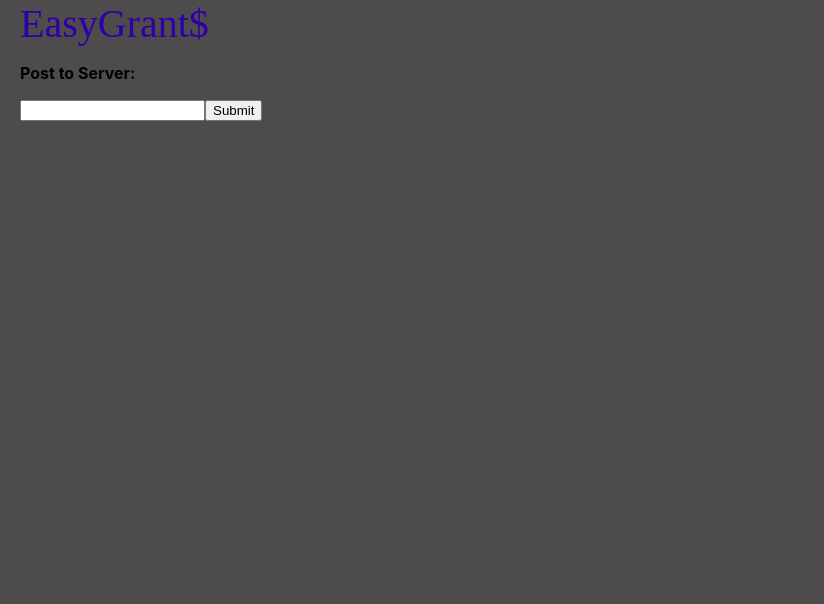
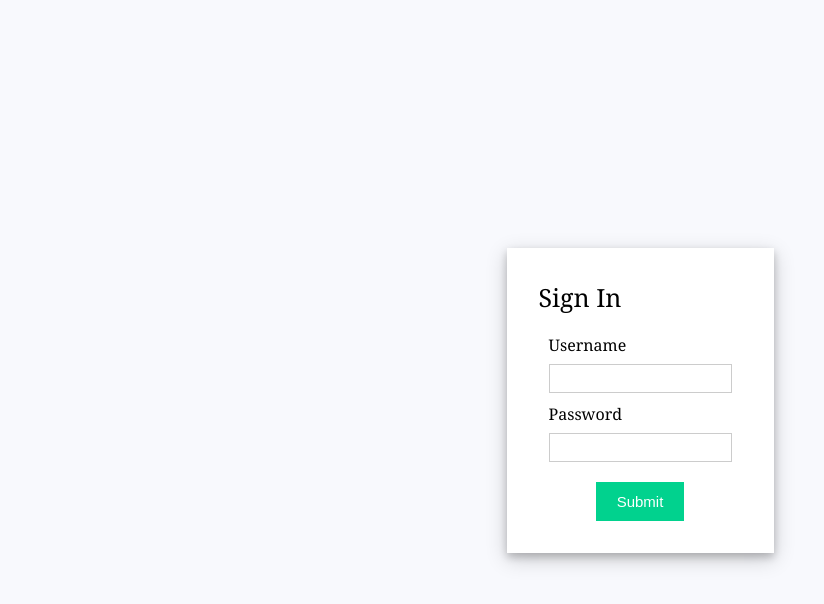
Before and after one commit to AlexanderColemanIven/EasyGrant, a React (Create React App) app in the folder ezgrant/: page /admin in a window 1280 px wide. Shown: the top 604 px of the page, without its empty margins (0-824 px from the left). Built offline with nearby package versions, Linux system fonts and the light colour scheme.

Commit message:
major changes

```diff
--- a/ezgrant/package.json
+++ b/ezgrant/package.json
@@ -9,7 +9,9 @@
     "@testing-library/user-event": "^13.5.0",
     "antd": "^5.9.2",
     "aws-sdk": "^2.1453.0",
+    "bcryptjs": "^2.4.3",
     "body-parser": "^1.20.2",
+    "cheerio": "^1.0.0-rc.12",
     "concurrently": "^8.2.1",
     "cookie-parser": "~1.4.3",
     "cors": "^2.8.5",
@@ -33,10 +35,14 @@
     "os": "^0.1.2",
     "path": "^0.12.7",
     "process": "^0.11.10",
+    "puppeteer": "^21.3.4",
     "react": "^18.2.0",
     "react-dom": "^18.2.0",
+    "react-router-dom": "^6.16.0",
     "react-scripts": "^5.0.1",
     "readline": "^1.3.0",
+    "request": "^2.81.0",
+    "request-promise": "^4.2.6",
     "stream": "^0.0.2",
     "stream-browserify": "^3.0.0",
     "stream-http": "^3.2.0",
--- /dev/null
+++ b/ezgrant/src/App.js
@@ -0,0 +1,20 @@
+import React from 'react';
+import './App.css';
+import { BrowserRouter as Router, Routes, Route }
+    from 'react-router-dom';
+import HomePage from './pages/home';
+import AdminPage from './pages/admin';
+
+
+function App() {
+    return (
+        <Router>
+            <Routes>
+                <Route exact path='/' element={<HomePage />} />
+                <Route path='/admin' element={<AdminPage />} />
+            </Routes>
+        </Router>
+    );
+}
+
+export default App;
--- a/ezgrant/src/components/easy-grants/index.js
+++ /dev/null
@@ -1,2 +0,0 @@
-import EasyGrants from './easy-grants.js';
-export default EasyGrants;
--- a/ezgrant/src/index.js
+++ b/ezgrant/src/index.js
@@ -1,11 +1,14 @@
 import React from 'react';
+import { BrowserRouter as Router, Routes, Route }
+    from 'react-router-dom';
 import ReactDOM from 'react-dom/client';
 import './index.css';
-import EasyGrants from './components/easy-grants';
+import App from './App';
+
 
 const root = ReactDOM.createRoot(document.getElementById('root'));
 root.render(
   <React.StrictMode>
-    <EasyGrants />
+    <App/>
   </React.StrictMode>
 );
--- /dev/null
+++ b/ezgrant/src/pages/admin/admin-page.css
@@ -0,0 +1,63 @@
+.admin-page {
+    font-family: sans-serif;
+    display: flex;
+    align-items: center;
+    justify-content: center;
+    flex-direction: column;
+    gap: 20px;
+    height: 100vh;
+    font-family: Cambria, Cochin, Georgia, Times, "Times New Roman", serif;
+    background-color: #f8f9fd;
+  }
+
+  input[name="uname"],
+  input[type="password"] {
+    height: 25px;
+    border: 1px solid rgba(0, 0, 0, 0.2);
+  }
+
+  .admin-login-submit {
+    margin-top: 10px;
+    cursor: pointer;
+    font-size: 15px;
+    background: #01d28e;
+    border: 1px solid #01d28e;
+    color: #fff;
+    padding: 10px 20px;
+  }
+
+  .admin-login-submit:hover {
+    background: #6cf0c2;
+  }
+
+  .button-container {
+    display: flex;
+    justify-content: center;
+  }
+
+  .admin-login-form {
+    background-color: white;
+    padding: 2rem;
+    box-shadow: 0 4px 8px 0 rgba(0, 0, 0, 0.2), 0 6px 20px 0 rgba(0, 0, 0, 0.19);
+  }
+
+  .list-container {
+    display: flex;
+  }
+
+  .error {
+    color: red;
+    font-size: 12px;
+  }
+
+  .admin-page-title {
+    font-size: 25px;
+    margin-bottom: 20px;
+  }
+
+  .input-container {
+    display: flex;
+    flex-direction: column;
+    gap: 8px;
+    margin: 10px;
+  }
--- /dev/null
+++ b/ezgrant/src/pages/admin/admin-page.js
@@ -0,0 +1,78 @@
+import React, { useState } from "react";
+import ReactDOM from "react-dom";
+
+import "./admin-page.css";
+
+function AdminPage() {
+  // React States
+  const [errorMessages, setErrorMessages] = useState({});
+  const [isSubmitted, setIsSubmitted] = useState(false);
+
+  const errors = {
+    uname: "invalid username",
+    pass: "invalid password"
+  };
+
+  const handleSubmit = async (event) => {
+    //Prevent page reload
+    event.preventDefault();
+
+    let { uname, pass } = document.forms[0];
+    const response = await fetch('/api/login', {
+      method: 'POST',
+      headers: {
+        'Content-Type': 'application/json',
+      },
+      body: JSON.stringify({ post: [uname.value, pass.value] }),
+    });
+    const body = await response.json();
+    if(body.express){
+      console.log(body.express);
+      if(body.express.match_username && body.express.match_password){
+        setIsSubmitted(true);
+      } else if(body.express.match_username === false){
+        setErrorMessages({ name: "uname", message: errors.uname });
+      } else {
+        setErrorMessages({ name: "pass", message: errors.pass });
+      }
+    }
+  };
+
+  // Generate JSX code for error message
+  const renderErrorMessage = (name) =>
+    name === errorMessages.name && (
+      <div className="error">{errorMessages.message}</div>
+    );
+
+  // JSX code for login form
+  const renderForm = (
+    <div className="form">
+      <form onSubmit={handleSubmit}>
+        <div className="input-container">
+          <label>Username </label>
+          <input type="text" name="uname" required />
+          {renderErrorMessage("uname")}
+        </div>
+        <div className="input-container">
+          <label>Password </label>
+          <input type="password" name="pass" required />
+          {renderErrorMessage("pass")}
+        </div>
+        <div className="button-container">
+          <input className="admin-login-submit" type="submit" />
+        </div>
+      </form>
+    </div>
+  );
+
+  return (
+    <div className="admin-page">
+      <div className="admin-login-form">
+        <div className="admin-page-title">Sign In</div>
+        {isSubmitted ? <div>User is successfully logged in</div> : renderForm}
+      </div>
+    </div>
+  );
+}
+
+export default AdminPage;
--- /dev/null
+++ b/ezgrant/src/pages/admin/index.js
@@ -0,0 +1,2 @@
+import AdminPage from './admin-page.js';
+export default AdminPage;
--- a/ezgrant/src/components/easy-grants/easy-grants.css
+++ b/ezgrant/src/pages/home/home-page.css
@@ -1,5 +1,7 @@
 .EasyGrants {
     text-align: center;
+
+
   }
 
   .App-header {
@@ -7,15 +9,15 @@
       padding-bottom: 10px;
     }
 
-  .server-response {
+  .home-page-server-response {
     min-height: 50%;
     padding-bottom: 10px;
     padding-left: 20px;
   }
 
-  .title {
+  .home-page-title {
     padding-left: 20px;
     font-family: 'Ubuntu';
-    color: rgb(47, 0, 167);
+    color: rgb(73, 237, 147);
     font-size: 40px;
   }
--- a/ezgrant/src/components/easy-grants/easy-grants.js
+++ b/ezgrant/src/pages/home/home-page.js
@@ -1,8 +1,8 @@
 import React, { useEffect, useState, Component } from 'react';
-import './easy-grants.css'
-import Grant from '../grant-query';
+import './home-page.css'
+import Grant from '../../components/grant-query';
 
-class EasyGrants extends Component {
+class HomePage extends Component {
   constructor(props) {
     super(props);
     this.state = {
@@ -39,10 +39,10 @@ class EasyGrants extends Component {
       console.log(responseToPost);
       return (
       <div>
-        <header class="title">
+        <header class="home-page-title">
           EasyGrant$
         </header>
-        <div class="server-response">
+        <div class="home-page-server-response">
           <p>{response}</p>
         <form onSubmit={this.handleSubmit}>
           <p>
@@ -50,6 +50,7 @@ class EasyGrants extends Component {
           </p>
           <input
             type="text"
+            name="home-page-search"
             value={post}
             onChange={e => this.setState({ post: e.target.value })}
           />
@@ -66,4 +67,4 @@ class EasyGrants extends Component {
     }
 }
 
-export default EasyGrants;
+export default HomePage;
--- /dev/null
+++ b/ezgrant/src/pages/home/index.js
@@ -0,0 +1,2 @@
+import HomePage from './home-page.js';
+export default HomePage;
```
Also changed, not shown: ezgrant/src/backend/server.js (+20 -0 lines), ezgrant/src/App.css (added), 1 other file (tests, documents, lock files or other folders).
